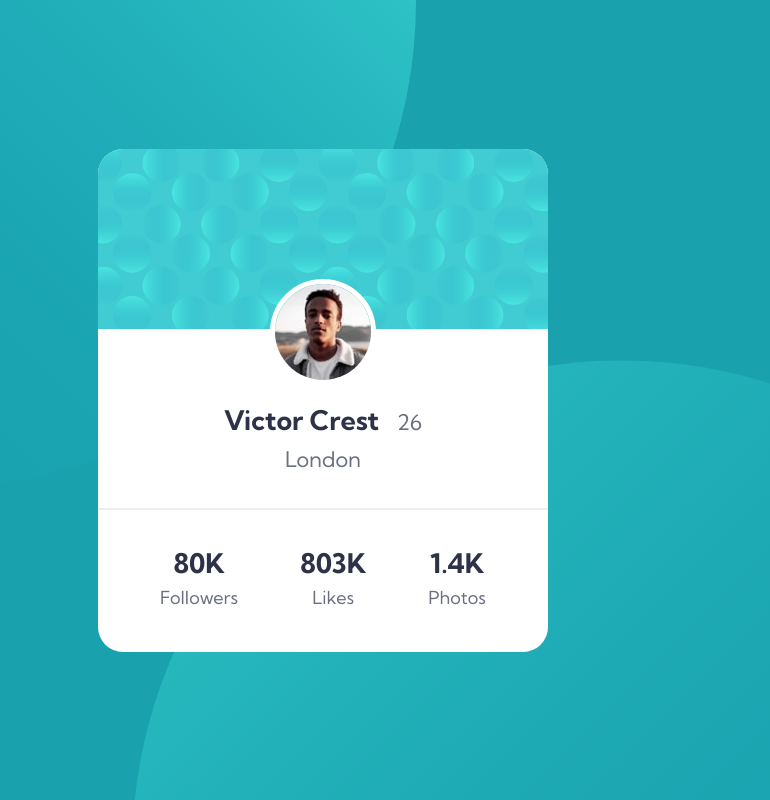
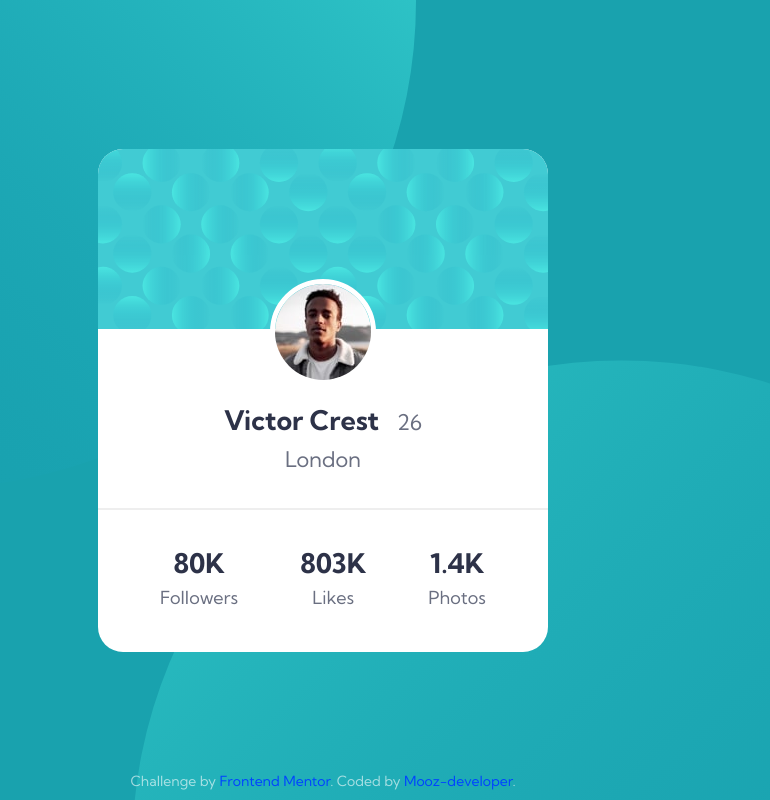
Before and after one commit to Mooz-Developer/Profile_Card_Component, a plain HTML site: page index.html in a window 1280 px wide. Shown: the whole page, without its empty margins (317-1087 px from the left). Drawn offline with Linux system fonts and the light colour scheme.

Commit message:
Added The Attribution

```diff
--- a/index.html
+++ b/index.html
@@ -19,8 +19,15 @@
 
   <!-- Feel free to remove these styles or customise in your own stylesheet 👍 -->
   <style>
-    .attribution { font-size: 11px; text-align: center; display:none;}
-    .attribution a { color: hsl(228, 45%, 44%); }
+    .attribution {
+      text-align: center;
+      position: absolute;
+      bottom: 10px;
+      text-align: center;
+      font-size: 14px;
+      color: #fff9;
+    }
+    .attribution a { color: hsl(224, 100%, 50%); text-decoration: none;}
   </style>
 </head>
 <body>
@@ -68,7 +75,7 @@
 
     <div class="attribution">
       Challenge by <a href="https://www.frontendmentor.io?ref=challenge" target="_blank">Frontend Mentor</a>.
-      Coded by <a href="#">Your Name Here</a>.
+      Coded by <a href="https://github.com/Mooz-Developer">Mooz-developer</a>.
     </div>
 
   </div>
```
